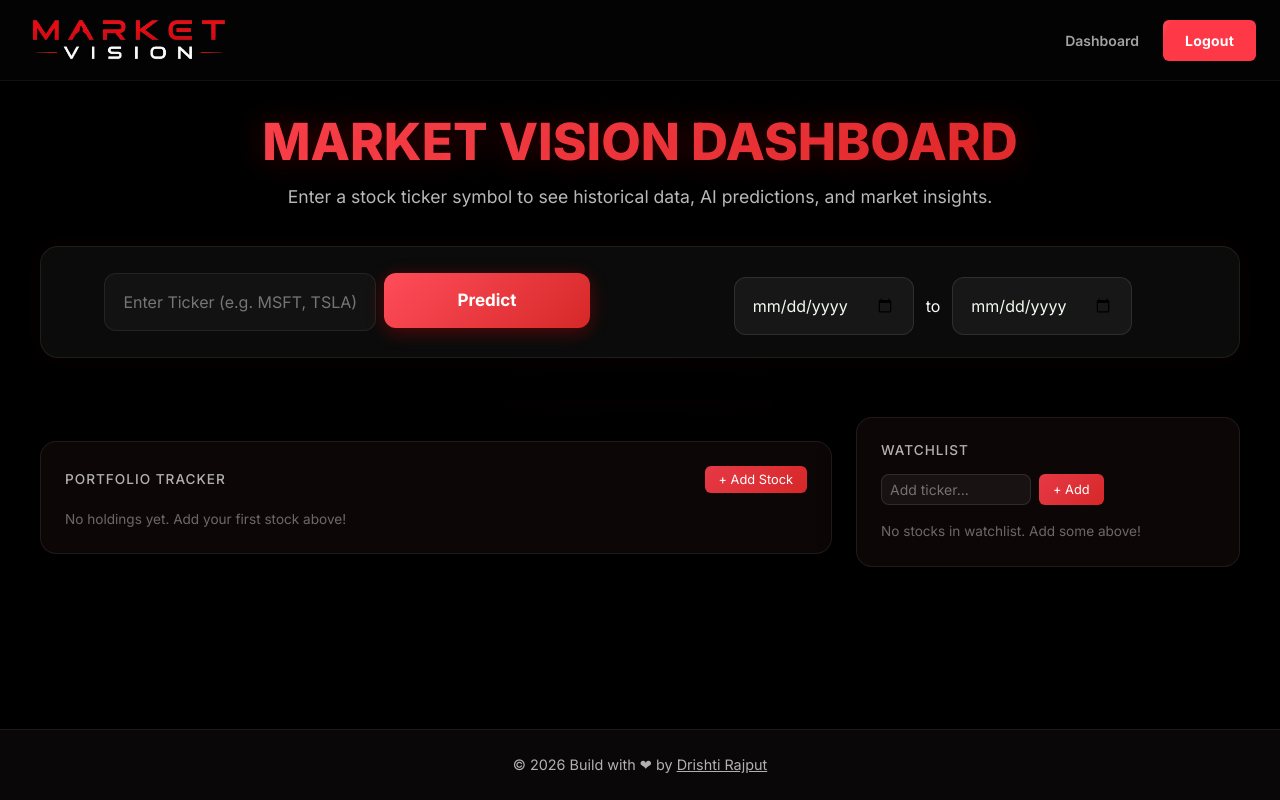
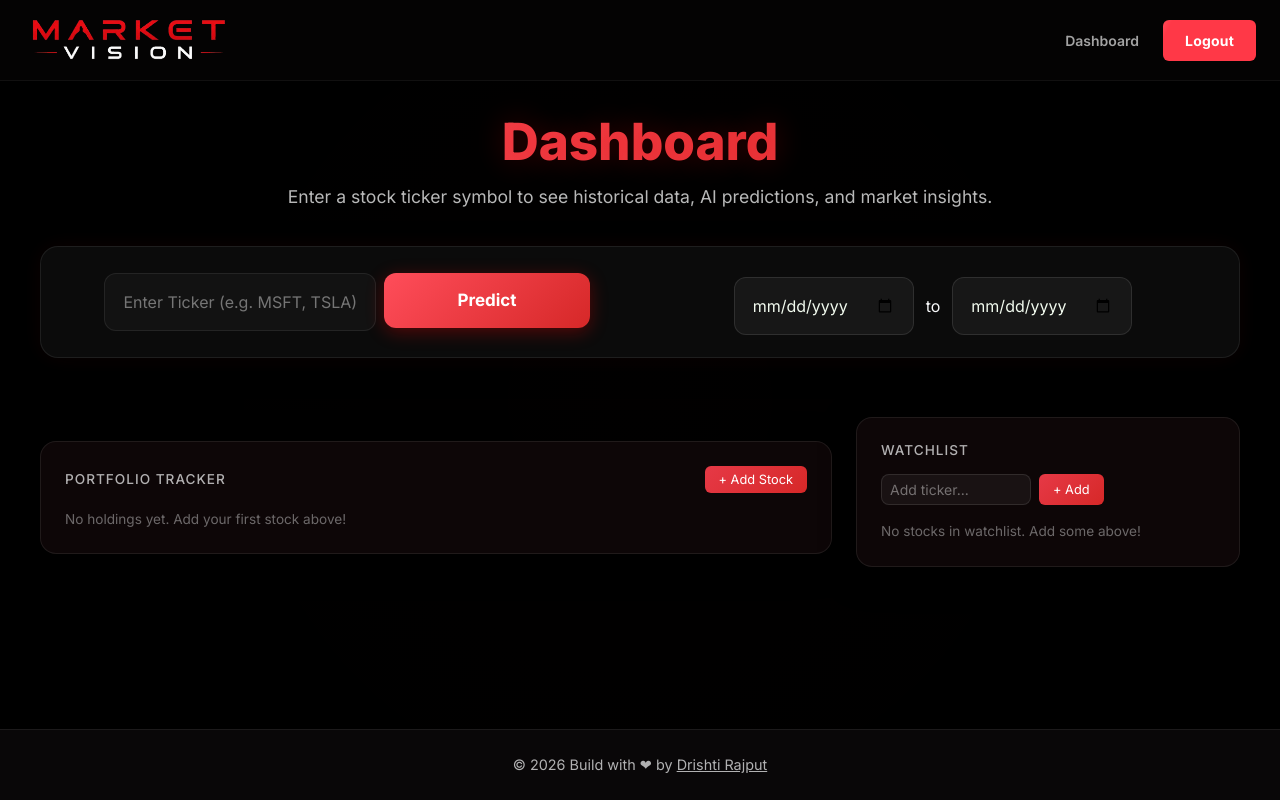
Before and after one commit to drishtirajput121-a11y/stock-prediction-portal, a React (Vite) app in the folder frontend-react/: page /dashboard in a window 1280 px wide. Built offline with nearby package versions, Linux system fonts and the light colour scheme; no server answers; sample sign-in values are in the browser's storage.

Commit message:
fixed frontend

```diff
--- a/frontend-react/src/components/dashboard/Dashboard.jsx
+++ b/frontend-react/src/components/dashboard/Dashboard.jsx
@@ -20,7 +20,7 @@ const Dashboard = () => {
     useEffect(() => {
         const heading = headingRef.current;
         const subtext = subtextRef.current;
-        const text = 'MARKET VISION DASHBOARD';
+        const text = 'Dashboard';
         let i = 0;
         let timeout;
 
```
